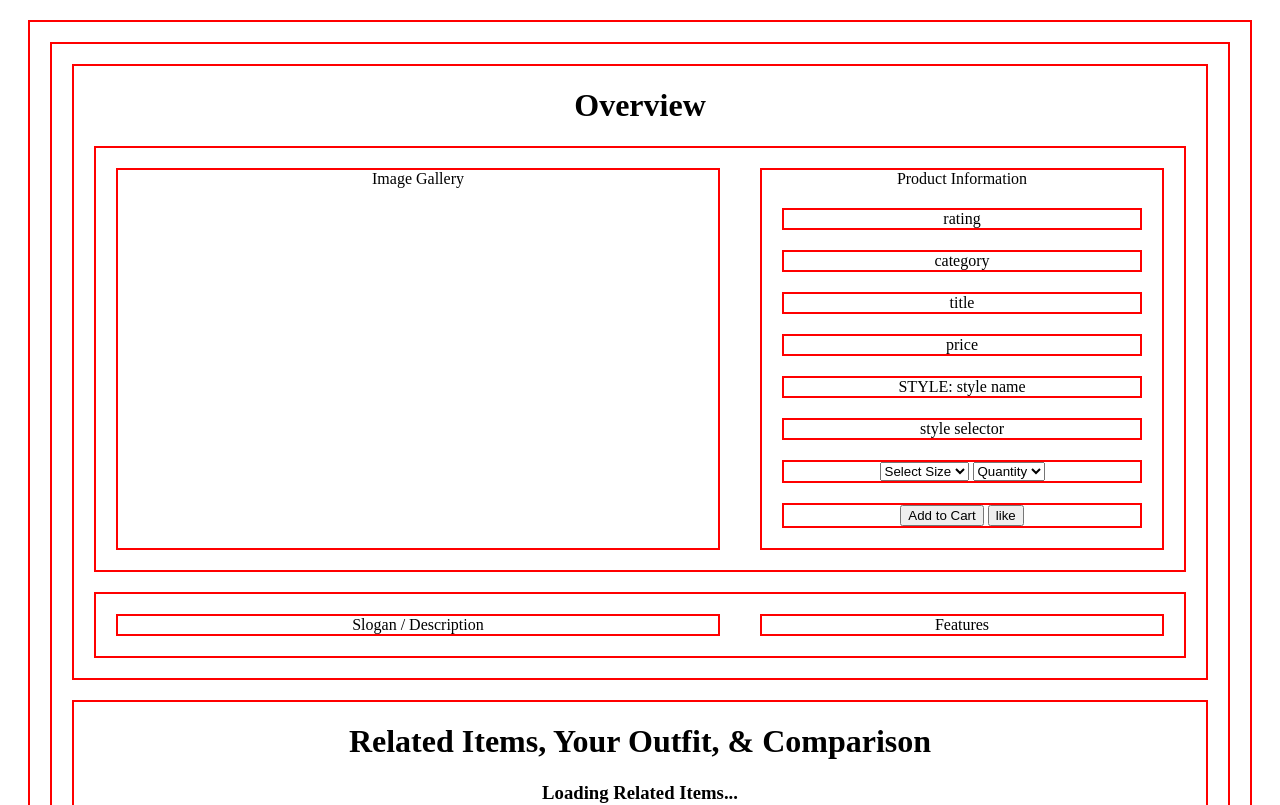
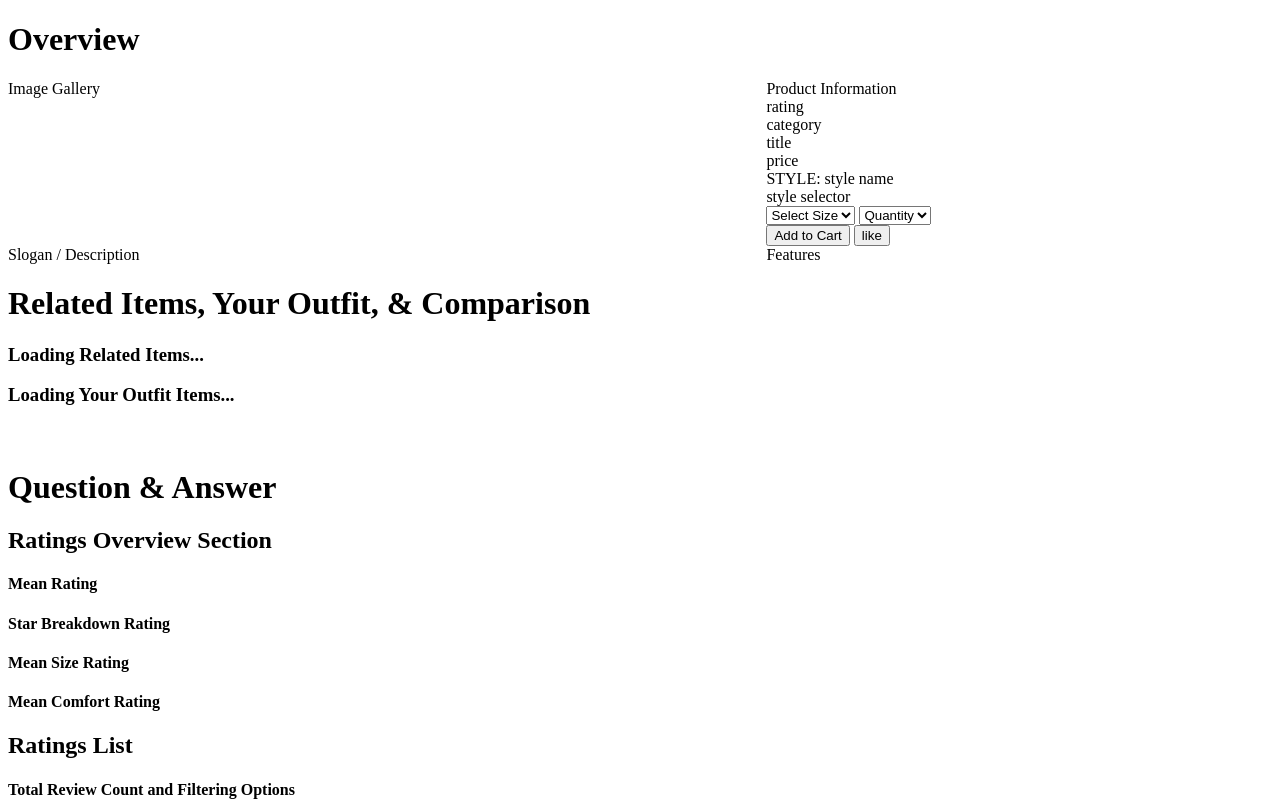
Before and after one commit to RPP2210-Wraith/Atelier, a React (Create React App) app in the folder client/: page / in a window 1280 px wide. Shown: the top 805 px of the page. Built offline with nearby package versions, Linux system fonts and the light colour scheme; the HTML template or start-up script is replaced by a standard one.

Commit message:
Removed global div selector, so now css only applies to my components

```diff
--- a/client/src/components/related-items-comparison/relatedStyles.css
+++ b/client/src/components/related-items-comparison/relatedStyles.css
@@ -1,4 +1,4 @@
-div {
+RelatedItemsComparison * {
   border: solid red 2px;
   text-align: center;
   margin: 20px;
```
